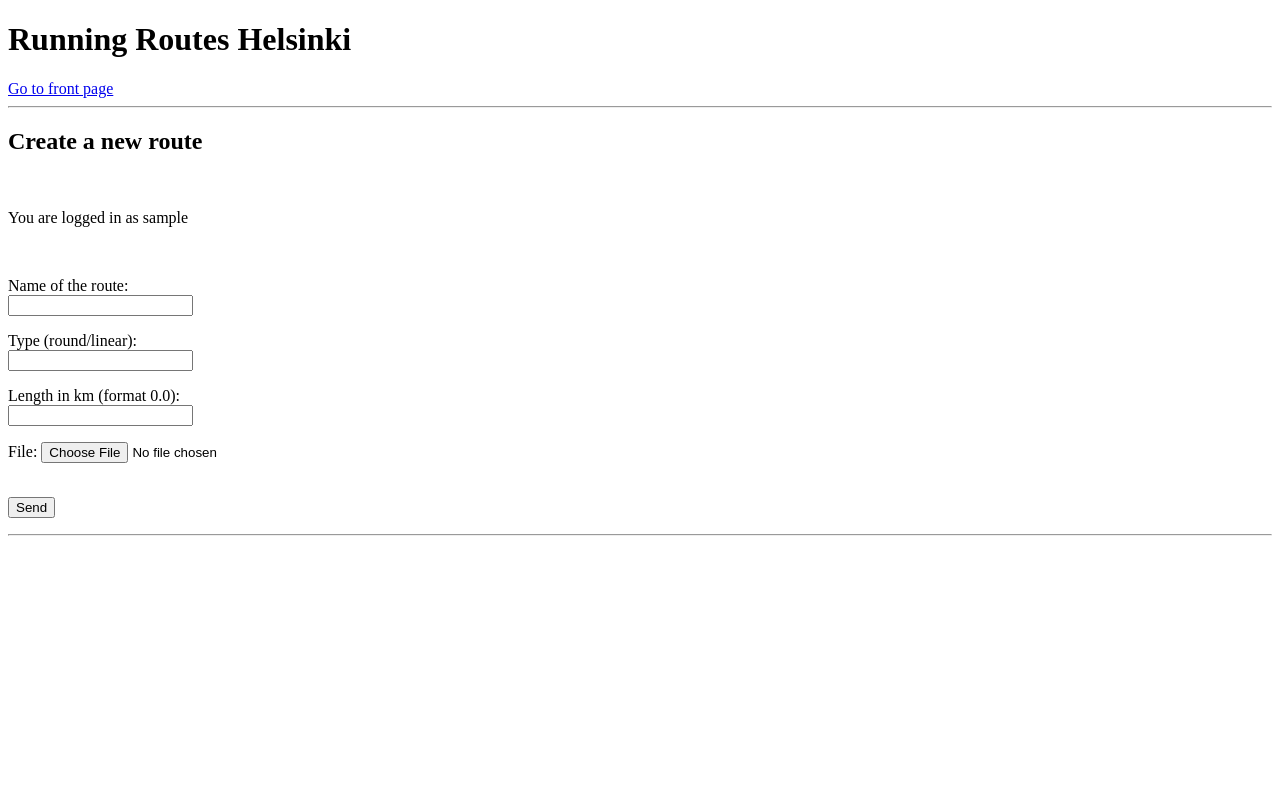
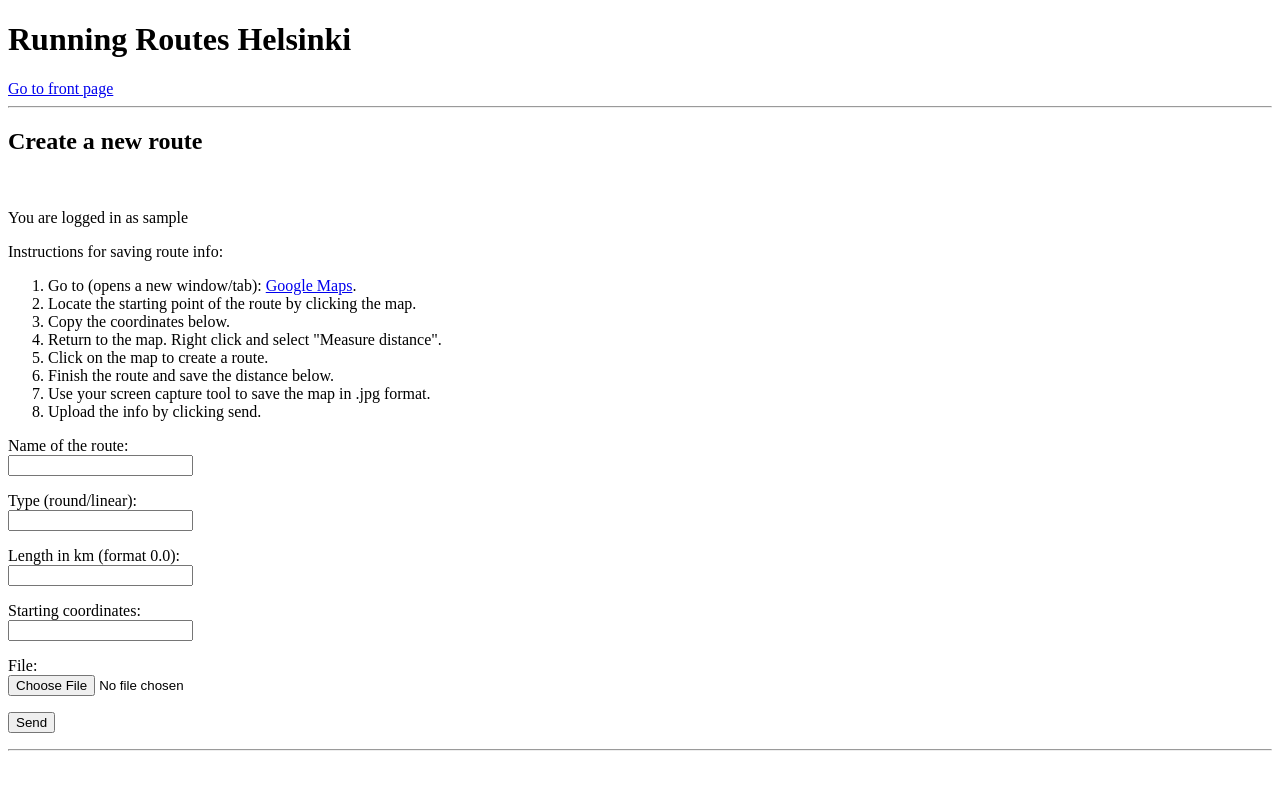
Before and after one commit to ah-pasila/running-routes, a Flask app: page /newroute in a window 1280 px wide. Run offline with Flask 3, Linux system fonts and the light colour scheme; the visitor is signed in with stand-in values (Sample User, id 1); parts of the project's set-up code (start-up, migrations or seed data) failed here and were passed over.

Commit message:
Add info on saving routes and option to save route coordinates

```diff
--- a/routes.py
+++ b/routes.py
@@ -3,6 +3,7 @@ from flask import redirect, render_template, request, session
 from werkzeug.security import check_password_hash, generate_password_hash
 import users
 import runroutes
+import reviews
 from db import db
 
 @app.route("/")
@@ -28,7 +29,8 @@ def create():
     name = request.form["name"]
     type = request.form["type"]
     length = request.form["length"]
-    if runroutes.create(name, type, length):
+    coordinates = request.form["coordinates"]
+    if runroutes.create(name, type, length, coordinates):
         return redirect("/")
     else:
         return render_template("error.html", message="Error while creating a new route")
@@ -56,4 +58,19 @@ def newroute():
 
 @app.route("/reviewroute")
 def reviewroute():
-    return render.template("reviewroute.html")
+    return render_template("reviewroute.html")
+
+@app.route("/createreview", methods=["GET","POST"])
+def createreview():
+    routename=request.form["routename"]
+    grade=request.form["grade"]
+    review=request.form["review"]
+    if reviews.create_review(routename, grade, review):
+        return redirect("/")
+    else:
+        return render_template("error.html", message="Error while creating a new review")
+
+@app.route("/browsereviews")
+def browsereviews():
+    reviewlist = reviews.get_reviews()
+    return render_template("browsereviews.html", reviewlist=reviewlist)
--- a/schema.sql
+++ b/schema.sql
@@ -10,6 +10,7 @@ CREATE TABLE routes (
     name TEXT NOT NULL,
     type TEXT,
     length NUMERIC(5,1),
+    coordinates TEXT,
     created_at TIMESTAMP,
     created_by INTEGER REFERENCES users
 );
--- a/templates/browseroutes.html
+++ b/templates/browseroutes.html
@@ -8,7 +8,7 @@
 <br>
 <hr>
 {% for route in routes %}
-{{ route.name, route.type, route.length, route.username }}
+{{ route.name, route.type, route.coordinates, route.length, route.username }}
 <hr>
 {% endfor %}
 <br>
--- a/templates/newroute.html
+++ b/templates/newroute.html
@@ -5,17 +5,29 @@
 <br>
 {% if session.username %}
 <p>You are logged in as {{ session.username }}</p>
-<br>
-<form action="/create" method="POST" enctype="multipart/form-data">
+Instructions for saving route info:<br>
+<ol>
+    <li> Go to (opens a new window/tab): <a href="https://www.google.fi/maps/" target="_blank">Google Maps</a>.
+    <li> Locate the starting point of the route by clicking the map.
+    <li> Copy the coordinates below.
+    <li> Return to the map. Right click and select "Measure distance".
+    <li> Click on the map to create a route.
+    <li> Finish the route and save the distance below.
+    <li> Use your screen capture tool to save the map in .jpg format.
+    <li> Upload the info by clicking send.
+</ol>
+<form action="create" method="POST" enctype="multipart/form-data">
 <p>Name of the route:<br>
 <input type="text" name="name"></p>
-<p> Type (round/linear):<br>
+<p>Type (round/linear):<br>
 <input type="text" name="type"></p>
 <p>Length in km (format 0.0):<br>
 <input type="numeric" name="length"></p>
-<p>File: <input type="file" name="file"></p>
+<p>Starting coordinates:<br>
+<input type="text" name="coordinates"></p>
+<p>File: <br>
+<input type="file" name="file"></p>
 <p>
-<br>
 <input type="submit" value="Send"></p>
 </form>
 {% else %}
```
Also changed, not shown: runroutes.py (+11 -4 lines).
